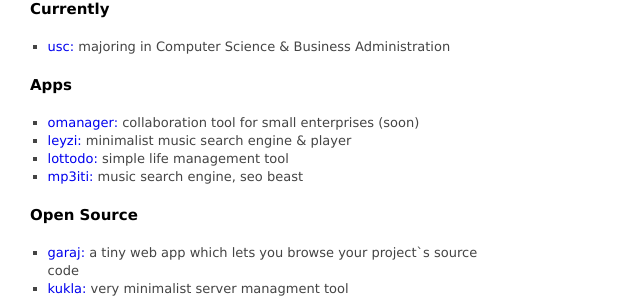
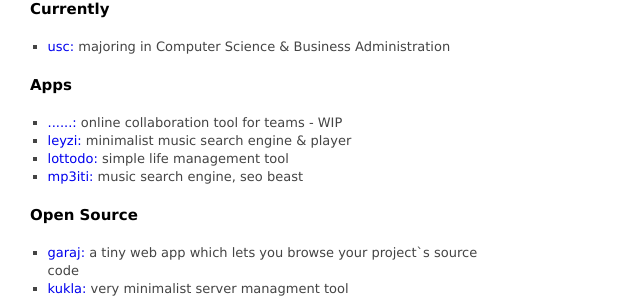
Before and after one commit to oguzbilgic/oguzbilgic.github.com, a Jekyll site: the page built from index.html, in a window 1280 px wide. Shown: the part 286-585 px from the top of the page, without its empty margins (0-640 px from the left). Built offline with Jekyll 4.4.1, drawn with Linux system fonts in a browser that asks for light colours; Markdown is read by kramdown in place of the engine named in the settings.

Commit message:
We don't know what It will be called

```diff
--- a/index.html
+++ b/index.html
@@ -18,7 +18,7 @@
 
   <h2>Apps</h2>
   <ul class="posts">
-    <li><a href="#">omanager:</a> collaboration tool for small enterprises (soon)</li>
+    <li><a href="#">......:</a> online collaboration tool for teams - WIP</li>
     <li><a href="http://leyzi.heroku.com/">leyzi:</a> minimalist music search engine & player</li>
     <li><a href="http://lottodo.heroku.com/">lottodo:</a> simple life management tool</li>
     <li><a href="http://mp3iti.com/">mp3iti:</a> music search engine, seo beast</li>
```
